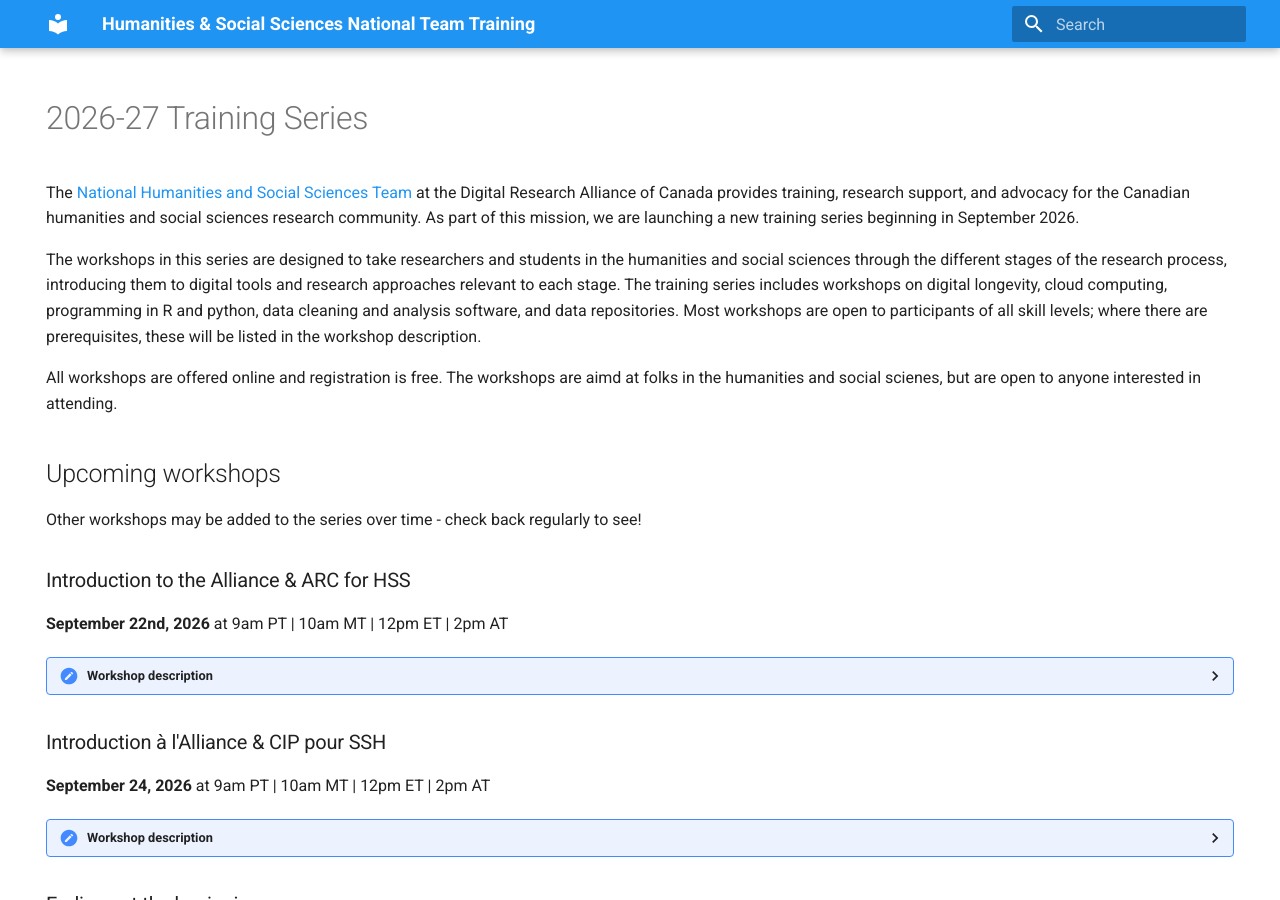
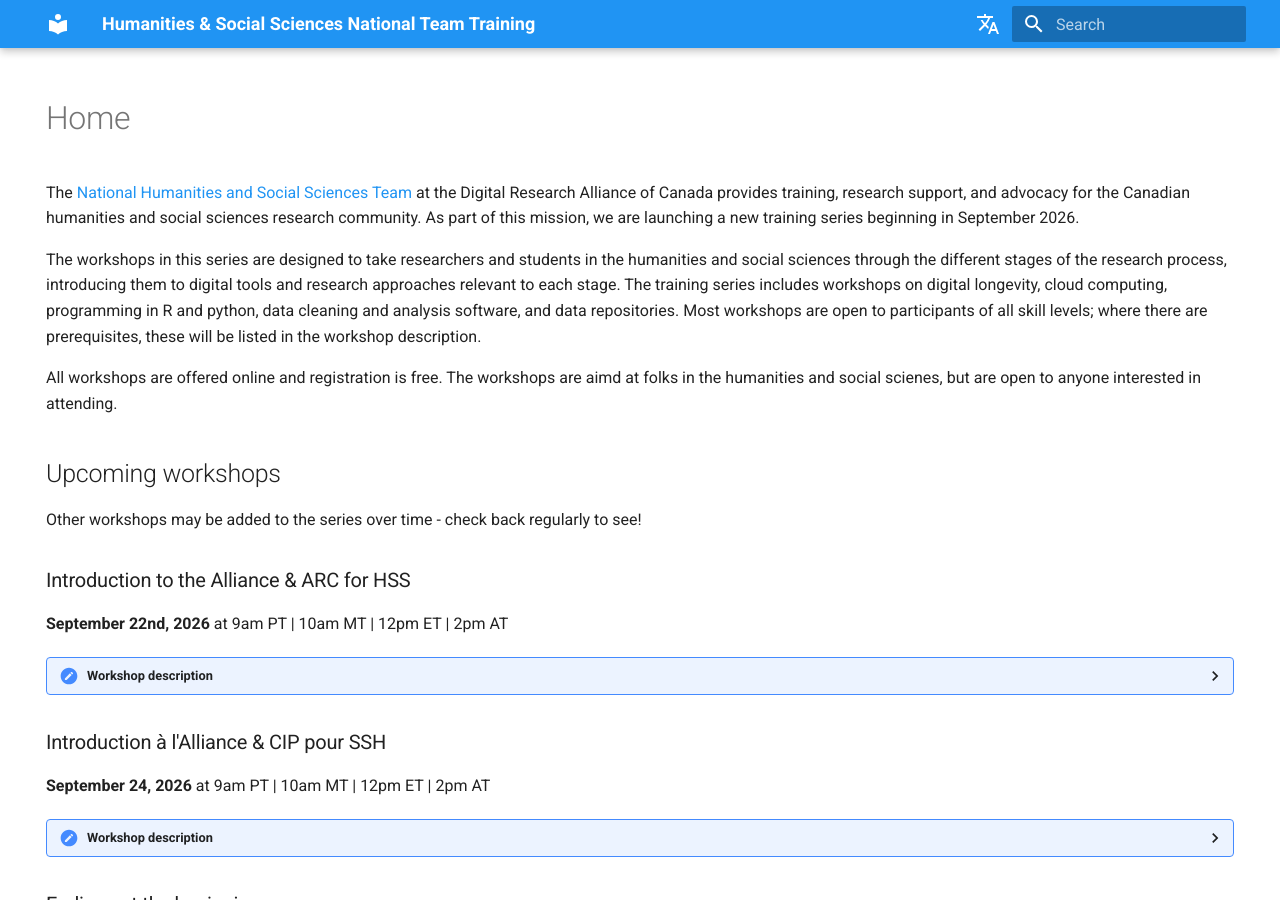
Before and after one commit to hss-nt/2026_training_series, an MkDocs documentation site: the page built from docs/index.md, in a window 1280 px wide and 900 px high. Built offline with MkDocs 1.6.1 and Material for MkDocs 9.7.7, drawn with Linux system fonts in a browser that asks for light colours; comment, search, counter and statistics services are not loaded; some of the changed lines change nothing that is shown.

Commit message:
adding a french version

```diff
--- a/mkdocs.yml
+++ b/mkdocs.yml
@@ -1,5 +1,5 @@
 site_name: Humanities & Social Sciences National Team Training
-site_url: https://hss-nt.github.io/2026_training_series/
+site_url: https://hss-nt.github.io/2026_training_series/en/
 theme:
   name: material
   palette:
@@ -32,11 +32,18 @@
       emoji_generator: !!python/name:material.extensions.emoji.to_svg
 
 nav:
-  - 2026-27 Training Series: index.md
+  - 2026-27 Training Series: en/index.md
+
+extra:
+  alternate:
+    - name:  English
+      link: /en/
+      lang: en
+    - name: Français
+      link: /fr/
+      lang: fr
+
 
 
 extra_css:
   - stylesheets/extra.css
-
-hide:
-  - navigation
```
Also changed, not shown: 2 other files.
